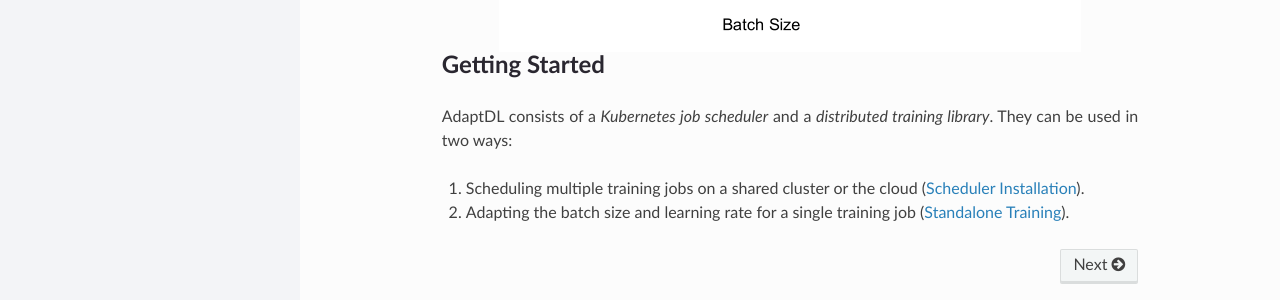
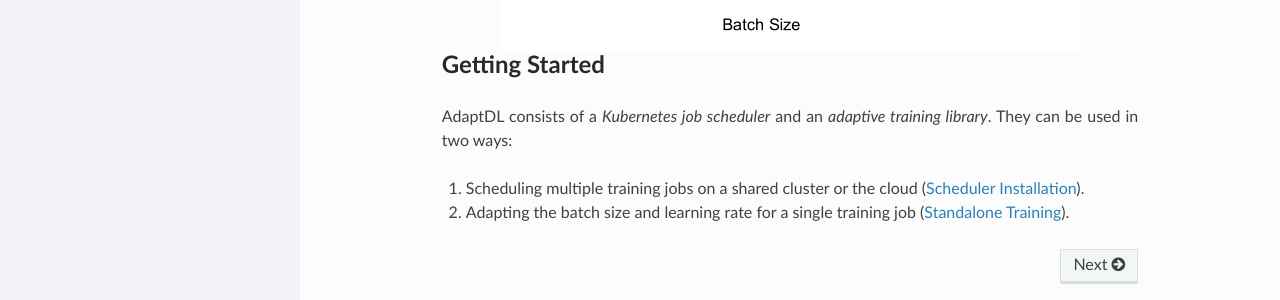
Before and after one commit to petuum/adaptdl, a Sphinx documentation site: the page built from docs/index.rst, in a window 1280 px wide and 900 px high, scrolled down 980 px. Shown: the part 486-786 px from the top of the window. Built offline with Sphinx 7.4.7 and the Read the Docs theme 2.0.0, drawn with Linux system fonts in a browser that asks for light colours; pages that are not in the unit, such as notebooks, are missing from menus.

Commit message:
Update index.rst

```diff
--- a/docs/index.rst
+++ b/docs/index.rst
@@ -13,7 +13,7 @@
 Getting Started
 ---------------
 
-AdaptDL consists of a *Kubernetes job scheduler* and a *distributed training
+AdaptDL consists of a *Kubernetes job scheduler* and an *adaptive training
 library*. They can be used in two ways:
 
 1.  Scheduling multiple training jobs on a shared cluster or the cloud
```
